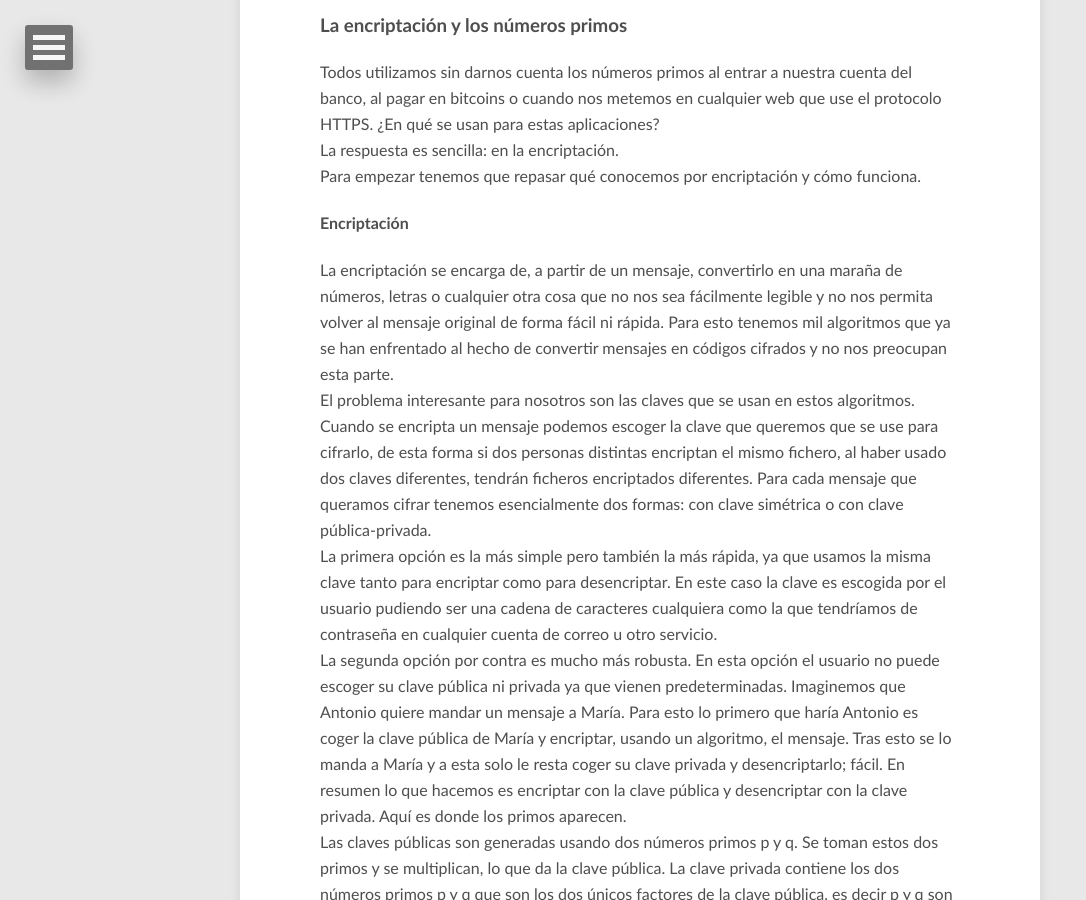
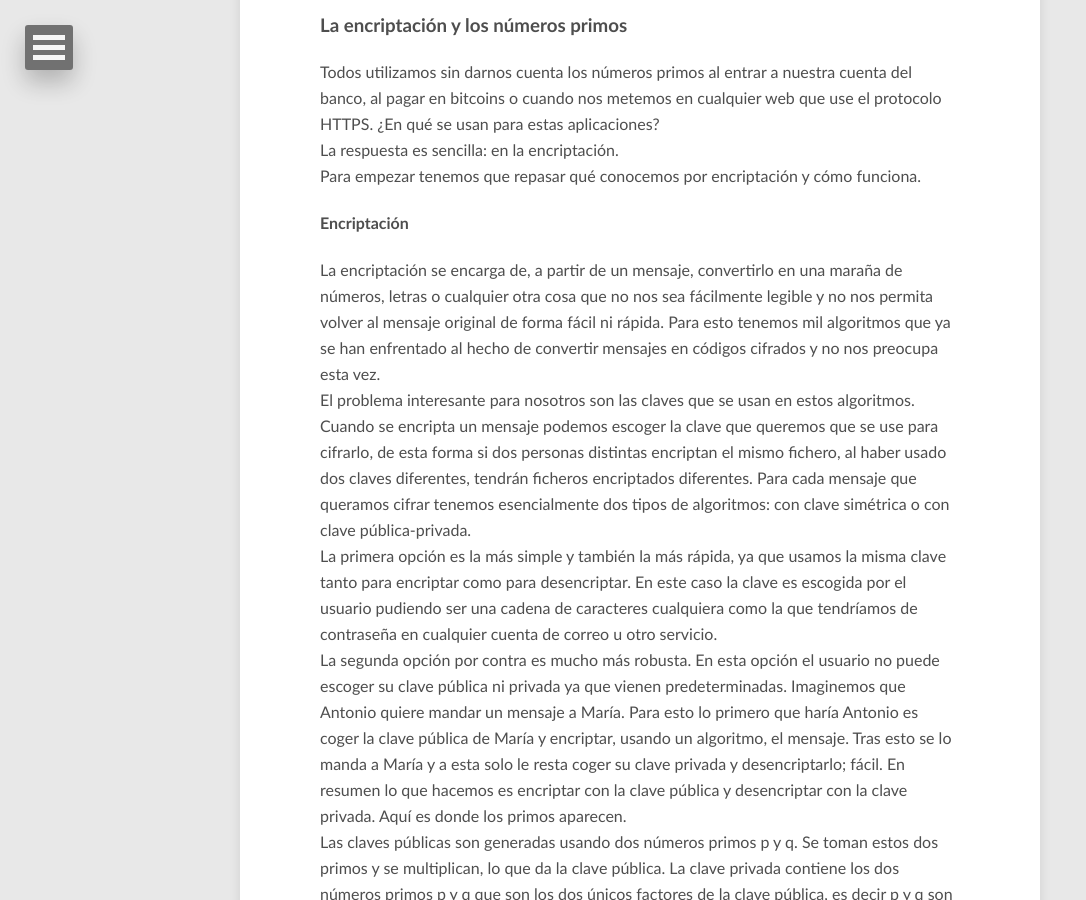
Before and after one commit to Interferencias/interferencias.github.io, a Jekyll site: the page built from _posts/2017-11-07-encriptacion-numeros-primos.md, in a window 1280 px wide and 900 px high, scrolled down 509 px. Shown: the whole window, without its empty margins (0-1086 px from the left). Built offline with Jekyll 4.4.1, drawn with Linux system fonts in a browser that asks for light colours; nearby versions of some CDN libraries.

Commit message:
Corrección de errores menores en el post de encriptación y números primos.

```diff
--- a/_posts/2017-11-07-encriptacion-numeros-primos.md
+++ b/_posts/2017-11-07-encriptacion-numeros-primos.md
@@ -15,9 +15,9 @@ Para empezar tenemos que repasar qué conocemos por encriptación y cómo funcio
 
 #### Encriptación
 
-La encriptación se encarga de, a partir de un mensaje, convertirlo en una maraña de números, letras o cualquier otra cosa que no nos sea fácilmente legible y no nos permita volver al mensaje original de forma fácil ni rápida. Para esto tenemos mil algoritmos que ya se han enfrentado al hecho de convertir mensajes en códigos cifrados y no nos preocupan esta parte.
-El problema interesante para nosotros son las claves que se usan en estos algoritmos. Cuando se encripta un mensaje podemos escoger la clave que queremos que se use para cifrarlo, de esta forma si dos personas distintas encriptan el mismo fichero, al haber usado dos claves diferentes, tendrán ficheros encriptados diferentes. Para cada mensaje que queramos cifrar tenemos esencialmente dos formas: con clave simétrica o con clave pública-privada.
-La primera opción es la más simple pero también la más rápida, ya que usamos la misma clave tanto para encriptar como para desencriptar. En este caso la clave es escogida por el usuario pudiendo ser una cadena de caracteres cualquiera como la que tendríamos de contraseña en cualquier cuenta de correo u otro servicio.
+La encriptación se encarga de, a partir de un mensaje, convertirlo en una maraña de números, letras o cualquier otra cosa que no nos sea fácilmente legible y no nos permita volver al mensaje original de forma fácil ni rápida. Para esto tenemos mil algoritmos que ya se han enfrentado al hecho de convertir mensajes en códigos cifrados y no nos preocupa esta vez.
+El problema interesante para nosotros son las claves que se usan en estos algoritmos. Cuando se encripta un mensaje podemos escoger la clave que queremos que se use para cifrarlo, de esta forma si dos personas distintas encriptan el mismo fichero, al haber usado dos claves diferentes, tendrán ficheros encriptados diferentes. Para cada mensaje que queramos cifrar tenemos esencialmente dos tipos de algoritmos: con clave simétrica o con clave pública-privada.
+La primera opción es la más simple y también la más rápida, ya que usamos la misma clave tanto para encriptar como para desencriptar. En este caso la clave es escogida por el usuario pudiendo ser una cadena de caracteres cualquiera como la que tendríamos de contraseña en cualquier cuenta de correo u otro servicio.
 La segunda opción por contra es mucho más robusta. En esta opción el usuario no puede escoger su clave pública ni privada ya que vienen predeterminadas. Imaginemos que Antonio quiere mandar un mensaje a María. Para esto lo primero que haría Antonio es coger la clave pública de María y encriptar, usando un algoritmo, el mensaje. Tras esto se lo manda a María y a esta solo le resta coger su clave privada y desencriptarlo; fácil. En resumen lo que hacemos es encriptar con la clave pública y desencriptar con la clave privada. Aquí es donde los primos aparecen.
 Las claves públicas son generadas usando dos números primos p y q. Se toman estos dos primos y se multiplican, lo que da la clave pública. La clave privada contiene los dos números primos p y q que son los dos únicos factores de la clave pública, es decir p y q son los únicos primos que cumplen que p * q = clave_pública.
 A esto se le suma que la forma de encriptar y desencriptar es:
```
